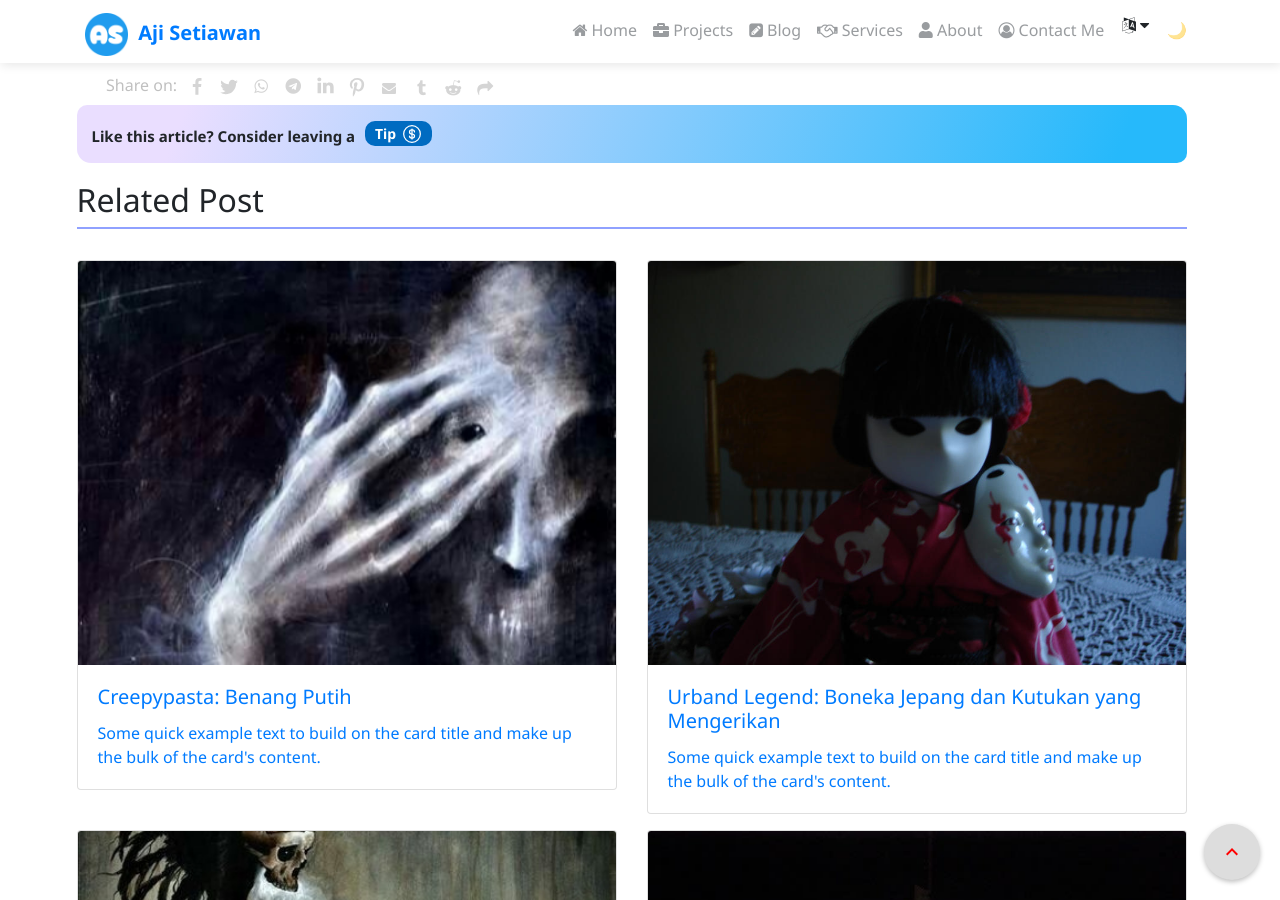
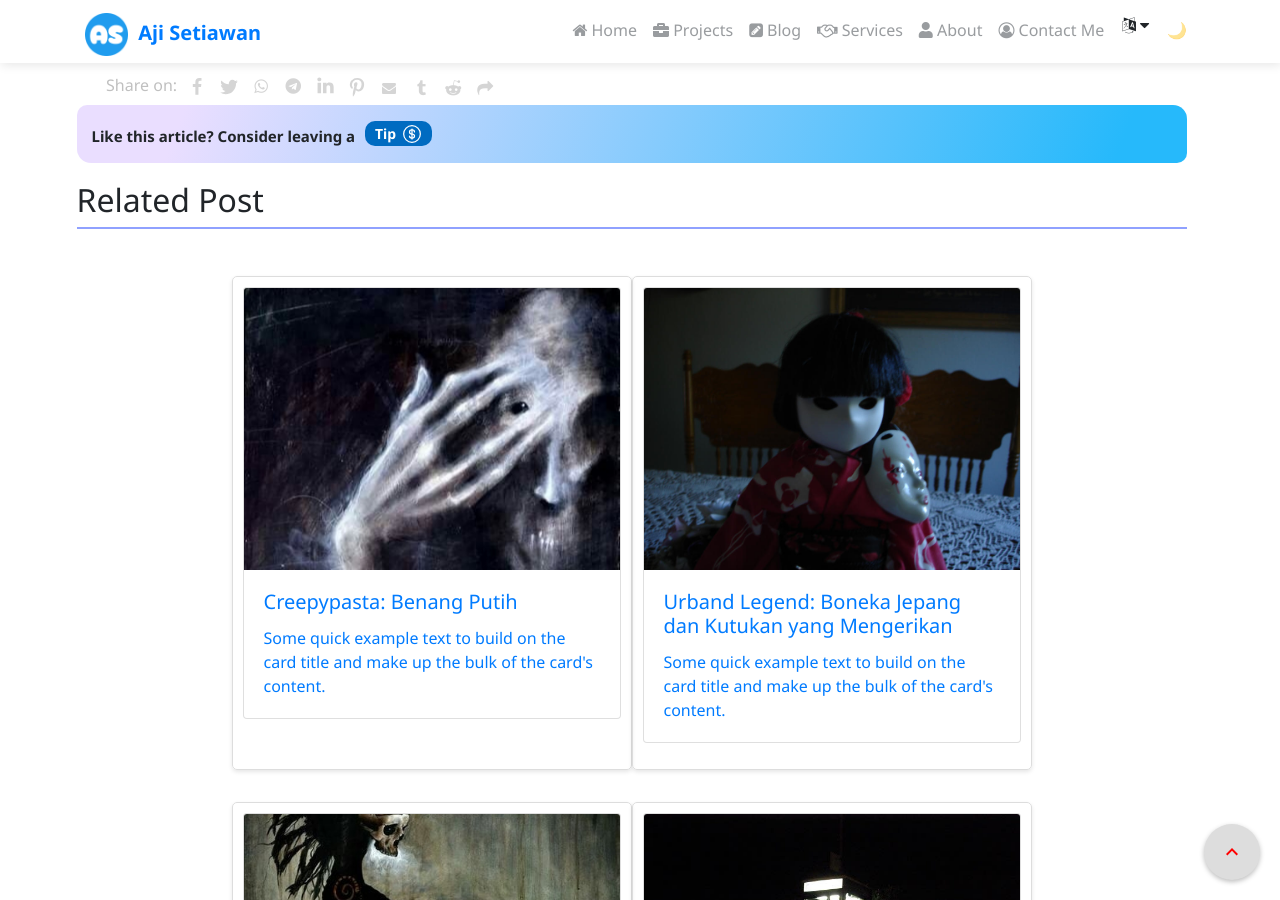
Before and after one commit to ajisetiawan716/ajisetiawan716.github.io, a Jekyll site: the page built from _posts/2024-05-12-creepypasta-endless-loop.md, in a window 1280 px wide and 900 px high, scrolled down 1829 px. Built offline with Jekyll 4.4.1, drawn with Linux system fonts in a browser that asks for light colours; nearby versions of some CDN libraries; comment, search, counter and statistics services are not loaded; a style sheet for code colours, icons or effects is not loaded; grey boxes are pictures that could not be loaded.

Commit message:
Update related-post.html

```diff
--- a/_includes/blog/related-post.html
+++ b/_includes/blog/related-post.html
@@ -15,9 +15,9 @@
     {% assign relatedPostsFound = true %}
     {% capture relatedPost %}
 <!-- insert theme here -->
-<div class="col-md-6">
+<div class="col-md-6 my-3 rel wow animated fadeIn" data-wow-delay=".15s">
     <div class="card mb-3">
-      <a href="{{ site.baseurl }}{{ post.url }}">
+      <a class="card-link" href="{{ site.baseurl }}{{ post.url }}">
   {% if post.image or post.external-image %}
     {% include blog/related-post-image.html external-image=post.external-image image=post.image alt=post.image-alt %}
   {% endif %}
```
